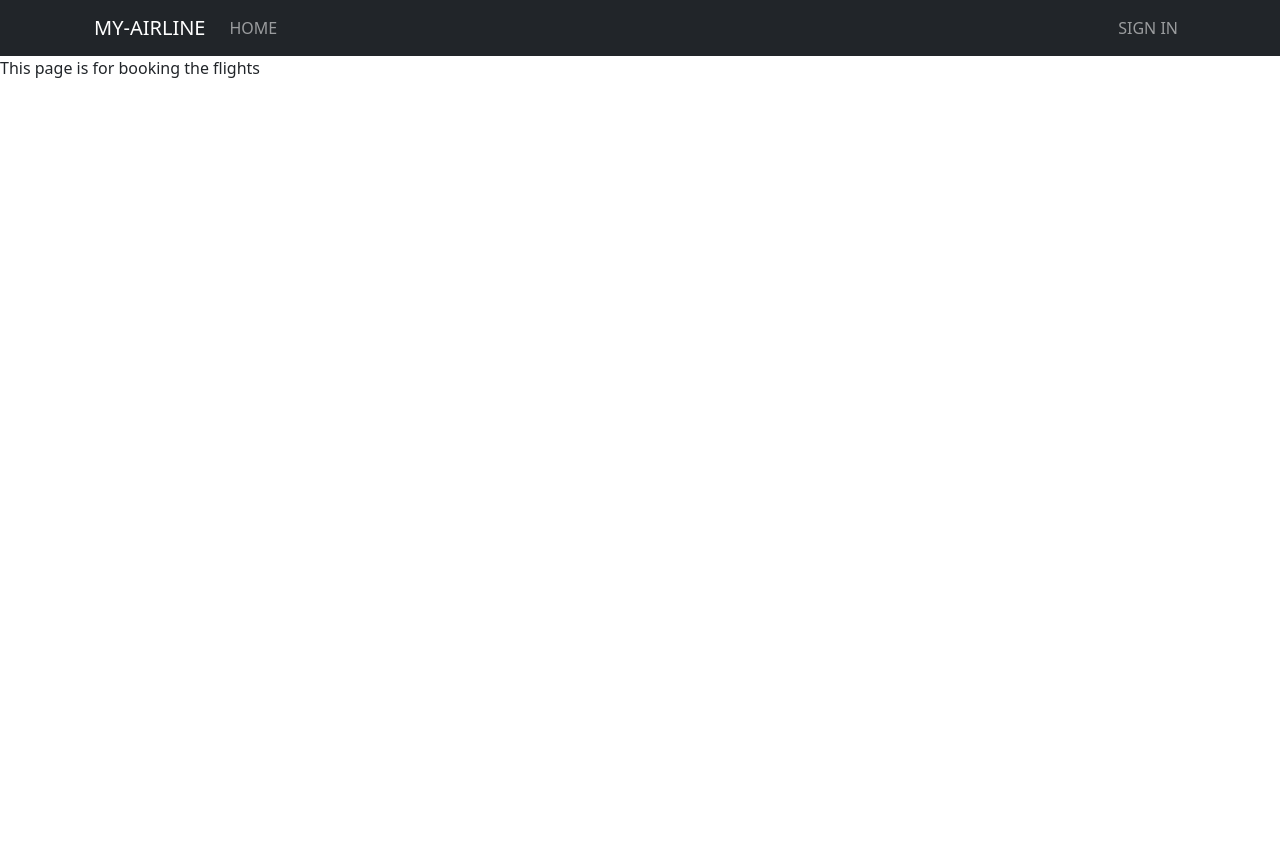
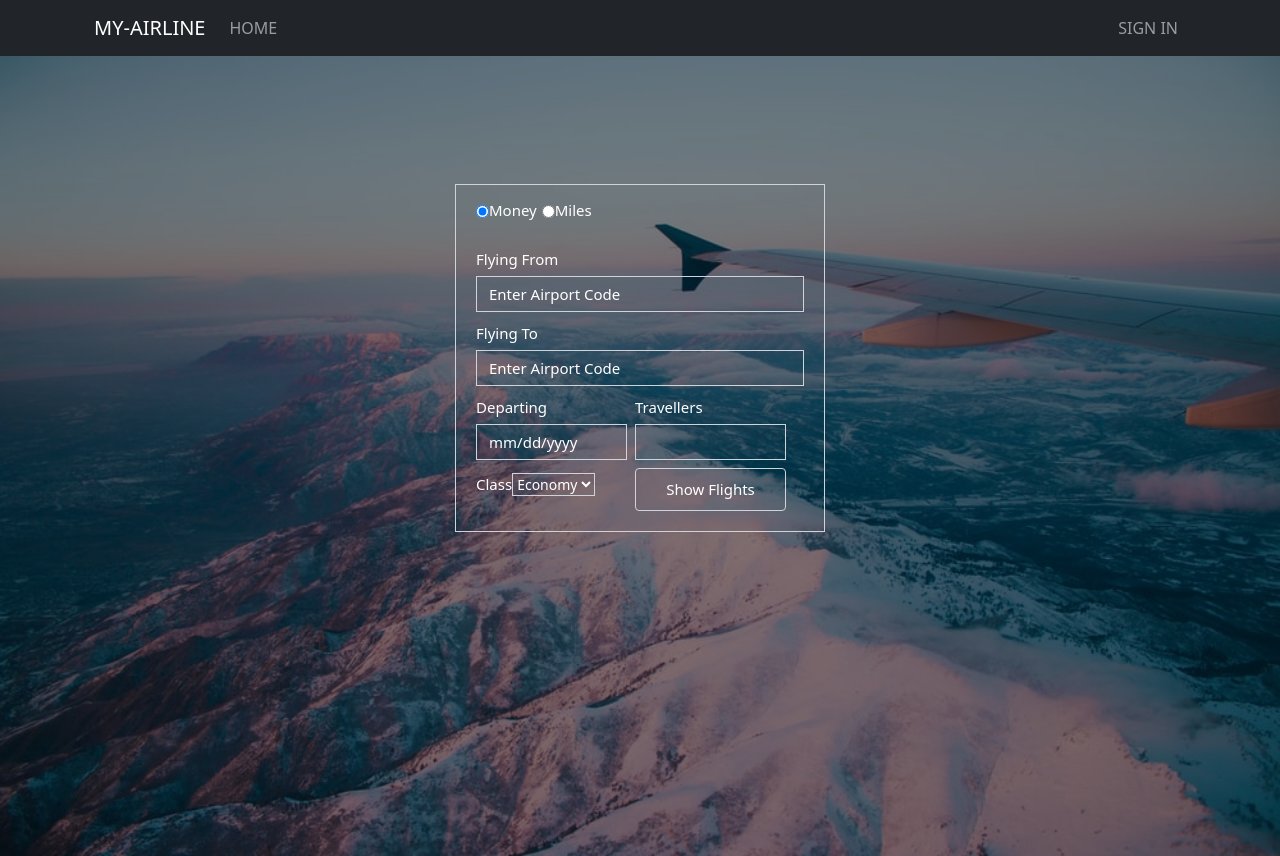
Before and after one commit to gopinathsjsu/team-project-202Airlines, a React (Create React App) app in the folder frontend/: page /bookFlight in a window 1280 px wide. Before the commit the page ends 800 px from the top, so only its background shows below. Built offline with nearby package versions, Linux system fonts and the light colour scheme.

Commit message:
frontend page for flight booking

```diff
--- a/frontend/src/css/App.css
+++ b/frontend/src/css/App.css
@@ -9,3 +9,130 @@
 .shoe-container .container  {
     margin-top: 40vh;
 }
+
+
+.flight-book-form{
+    position: absolute;
+    background-image: linear-gradient(rgba(0,0,0,0.5),rgba(0,0,0,0.5)),url('../images/bg_image.jpeg');
+    background-size: cover;
+    background-position: center;
+    width: 100%;
+    height: 100%;
+}
+
+.booking-form-box {
+    max-width: 370px;
+    border: 1px solid #ced4da;
+    margin: 10% auto 0;
+
+}
+
+.radio-btn{
+    margin: 0 20px;
+}
+
+.radio-btn .btn {
+    margin: 20px 0px 20px 0;
+    box-shadow: none;
+}
+
+.radio-btn .btn ::after {
+    content: '';
+    height:15px;
+    width: 15px;
+    top:-2px;
+    left: -1px;
+    background-color: #fff;
+    position: relative;
+    display: inline-block;
+    border: 3px solid #fff;
+    visibility: visible;
+    border-radius: 50%;
+}
+
+.radio-btn .btn:checked::after {
+    content: '';
+    background-color: #000;
+    transition: 0.5s;
+
+}
+
+
+.radio-btn span{
+    color: #fff;
+    margin-right: 5px;
+    font-size: 15px;
+}
+
+.booking-form{
+    padding: 0 20px 20px;
+
+}
+
+.booking-form label{
+    margin-bottom: 5px;
+    margin-top: 10px;
+    font-size: 15px;
+    color: #fff;
+}
+
+input::placeholder{
+    color: #fff !important;
+}
+
+.input-grp{
+    width: 151px;
+    margin-right: 0.5rem;
+    display: inline-block;
+}
+
+.form-control{
+    font-size: 15px !important;
+    border-radius: 0 !important;
+    color: #fff !important;
+    background: transparent !important;
+    box-shadow: none !important;
+}
+
+.select-date::-webkit-inner-spin-button,
+ .select-date::-webkit-outer-spin-button {
+     -webkit-appearance: none;
+     margin: 0;
+}
+
+.select-date::-webkit-calendar-picker-indicator{
+    background: transparent !important;
+}
+
+.custom-select{
+    color: #fff!important;
+    font-size: 14px !important;
+    border: 1px solid #ced4da !important;
+    box-shadow: none !important;
+    border-radius: 0 !important;
+    background: transparent !important;
+}
+
+.custom-select label{
+    font-size: 15px !important;
+}
+
+
+.custom-select option {
+    color: #333;
+}
+
+.flight{
+    width: 100%;
+    padding: 9px 0;
+    margin-top: 0.5rem;
+    font-size: 15px;
+    border: 1px solid #ced4da !important;
+    background: transparent !important;
+}
+
+.flight:hover{
+    background: #fff !important;
+    color: #000 !important;
+    transition: 0.5s;
+}
--- a/frontend/src/views/BookFlight.js
+++ b/frontend/src/views/BookFlight.js
@@ -1,7 +1,48 @@
 import React from 'react';
 
 function BookFlight() {
-  return <>This page is for  booking the flights</>;
+
+
+  return (
+    <form className="flight-book-form">
+        <div className="booking-form-box">
+        <div className="radio-btn">
+          <input type="radio" className="btn" name="check" checked="checked"/><span>Money</span>
+          <input type="radio" className="btn" name="check"/><span>Miles</span>
+        </div>
+        <div className="booking-form">
+          <label> Flying From </label>
+            <input type="text" className="form-control" placeholder="Enter Airport Code"/>
+            <label> Flying To </label>
+            <input type="text" className="form-control" placeholder="Enter Airport Code"/>
+            <div className="input-grp">
+            <label> Departing </label>
+            <input type="date" className="form-control select-date"/>
+            </div>
+
+            <div className="input-grp">
+            <label> Travellers </label>
+            <input type="number" className="form-control" min="1" step="1"/>
+            </div>
+
+            <div className="input-grp">
+            <label> Class </label>
+            <select class="custom-select">
+              <option value="1">Economy</option>
+              <option value="2">Business</option>
+            </select>
+            </div>
+
+            <div className="input-grp">
+            <button type="button" className="btn btn-primary flight">Show Flights</button>
+            </div>
+
+        </div>
+        </div>
+    </form>
+
+
+  );
 }
 
 export default BookFlight;
```
